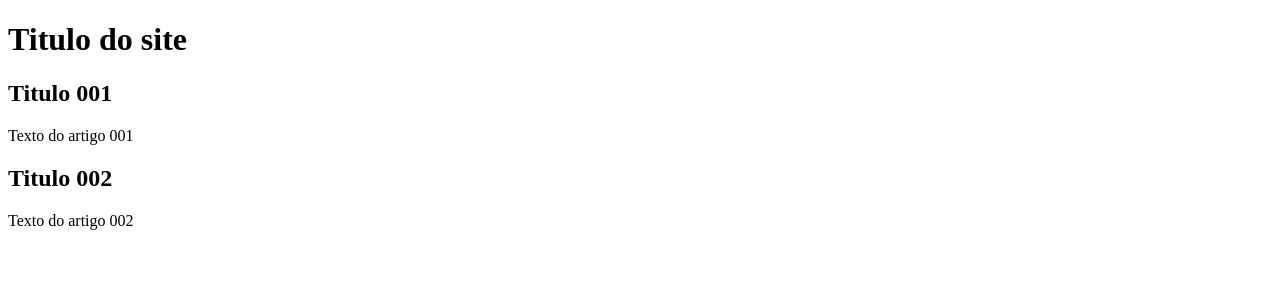
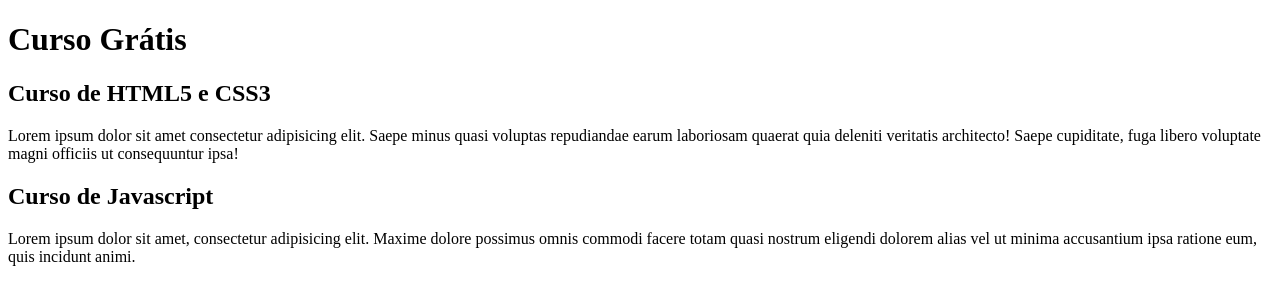
Before and after one commit to pansiniffc/projeto-site, a plain HTML site: page index.html in a window 1280 px wide. Drawn offline with Linux system fonts and the light colour scheme.

Commit message:
Update index.html

```diff
--- a/index.html
+++ b/index.html
@@ -9,15 +9,15 @@
 <body>
     <main>
         <header>
-            <h1>Titulo do site</h1>
+            <h1>Curso Grátis</h1>
         </header>
         <article>
-            <h2>Titulo 001</h2>
-            <p>Texto do artigo 001</p>
+            <h2>Curso de HTML5 e CSS3</h2>
+            <p>Lorem ipsum dolor sit amet consectetur adipisicing elit. Saepe minus quasi voluptas repudiandae earum laboriosam quaerat quia deleniti veritatis architecto! Saepe cupiditate, fuga libero voluptate magni officiis ut consequuntur ipsa!</p>
         </article>
         <article>
-            <h2>Titulo 002</h2>
-            <p>Texto do artigo 002</p>
+            <h2>Curso de Javascript</h2>
+            <p>Lorem ipsum dolor sit amet, consectetur adipisicing elit. Maxime dolore possimus omnis commodi facere totam quasi nostrum eligendi dolorem alias vel ut minima accusantium ipsa ratione eum, quis incidunt animi.</p>
         </article>
     </main>
 </body>
```
